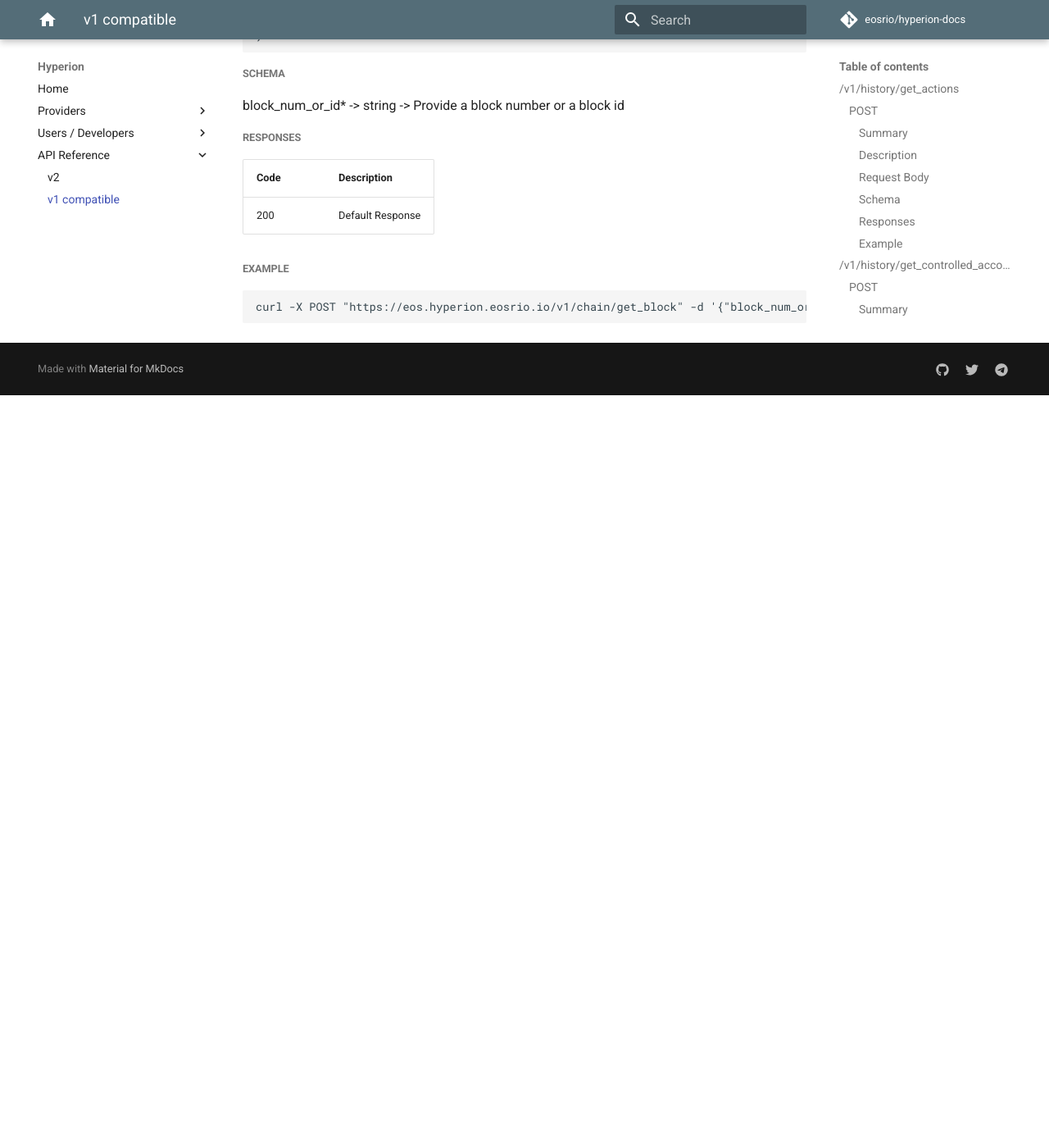
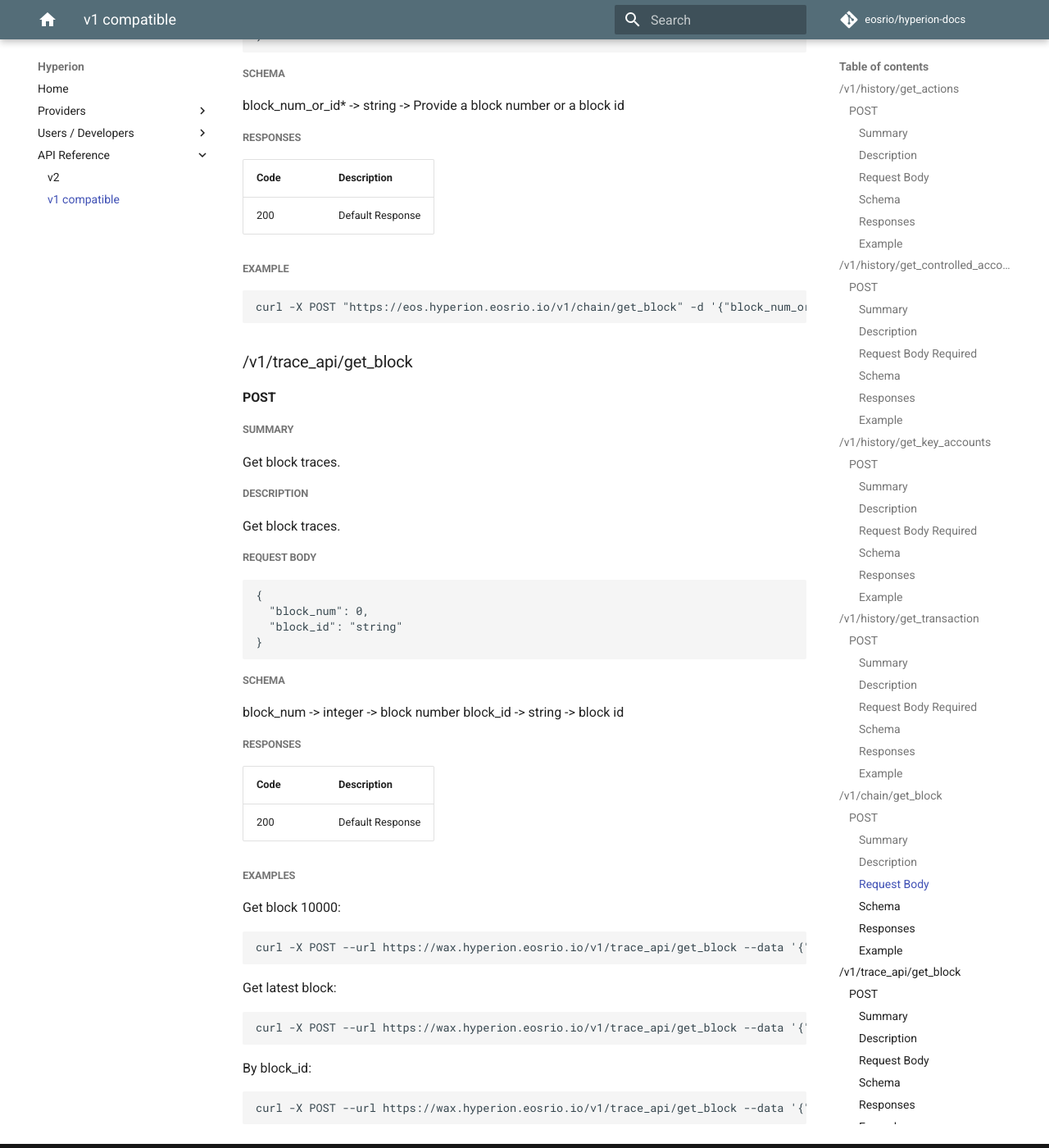
Before and after one commit to eosrio/hyperion-docs, an MkDocs documentation site: the page built from docs/v1.md, in a window 1280 px wide and 1400 px high, scrolled down 4376 px. Shown: the whole window at 82% size. Built offline with MkDocs 1.6.1 and Material for MkDocs 9.7.7, drawn with Linux system fonts in a browser that asks for light colours; comment, search, counter and statistics services are not loaded; before the commit the page ends 4858 px from its top, so only the background shows below that.

Commit message:
adding trace_api/get_block

````diff
--- a/docs/v1.md
+++ b/docs/v1.md
@@ -188,3 +188,50 @@
 ```
 curl -X POST "https://eos.hyperion.eosrio.io/v1/chain/get_block" -d '{"block_num_or_id": "1000"}'
 ```
+
+### /v1/trace_api/get_block
+
+#### POST
+##### Summary
+
+Get block traces.
+
+##### Description
+
+Get block traces.
+
+##### Request Body
+```
+{
+  "block_num": 0,
+  "block_id": "string"
+}
+```
+
+##### Schema
+
+block_num -> integer -> block number
+block_id ->	string -> block id
+
+##### Responses
+
+| Code | Description |
+| ---- | ----------- |
+| 200 | Default Response |
+
+##### Examples
+
+Get block 10000:
+```
+curl -X POST --url https://wax.hyperion.eosrio.io/v1/trace_api/get_block --data '{"block_num": 10000}' --header 'content-type: application/json'
+```
+
+Get latest block:
+```
+curl -X POST --url https://wax.hyperion.eosrio.io/v1/trace_api/get_block --data '{"block_num": -1}' --header 'content-type: application/json'
+```
+
+By block_id:
+```
+curl -X POST --url https://wax.hyperion.eosrio.io/v1/trace_api/get_block --data '{"block_id": "0307e42d3b2328805606929438411aa78dffb1756b2a0bcb2a9f7ce8a7035990"}' --header 'content-type: application/json'
+```
````
